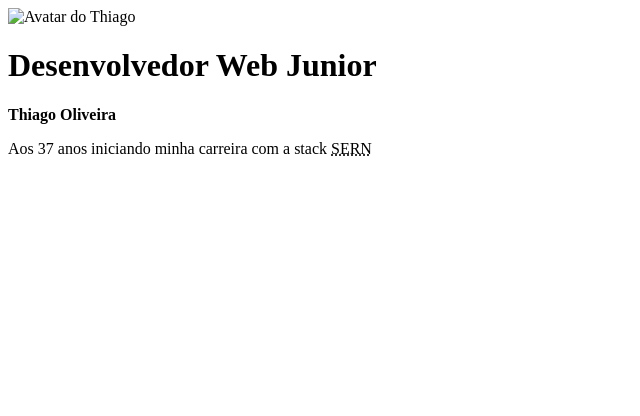
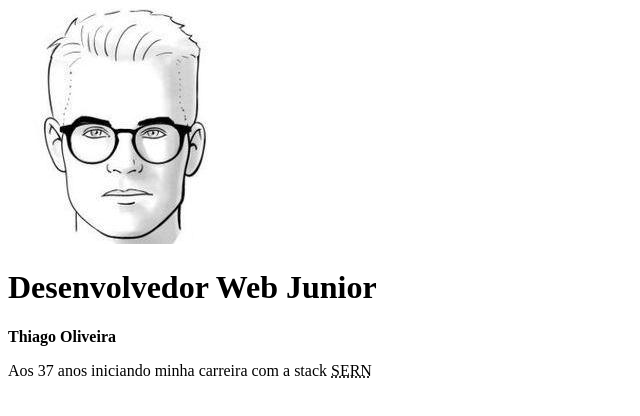
Before and after one commit to ThiOliver/meu-portfolio, a plain HTML site: page index.html in a window 1280 px wide. Shown: the whole page, without its empty margins (0-640 px from the left). Drawn offline with Linux system fonts and the light colour scheme.

Commit message:
feature:adicionando imagem de avatar

```diff
--- a/index.html
+++ b/index.html
@@ -10,7 +10,7 @@
 
     <header>
         <div>
-            <img src="" alt="Avatar do Thiago">
+            <img src="assets/images/avatar-thiago.jpg" alt="Avatar do Thiago">
         </div>
         <div>
             <h1>Desenvolvedor Web Junior</h1>
```
Also changed, not shown: assets/images/avatar-thiago.jpg (added).
